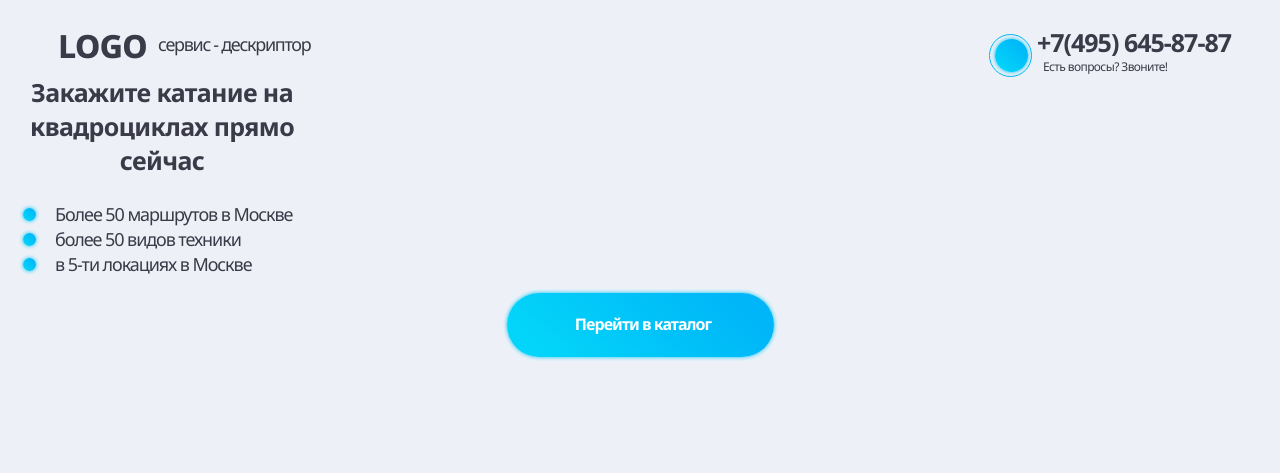
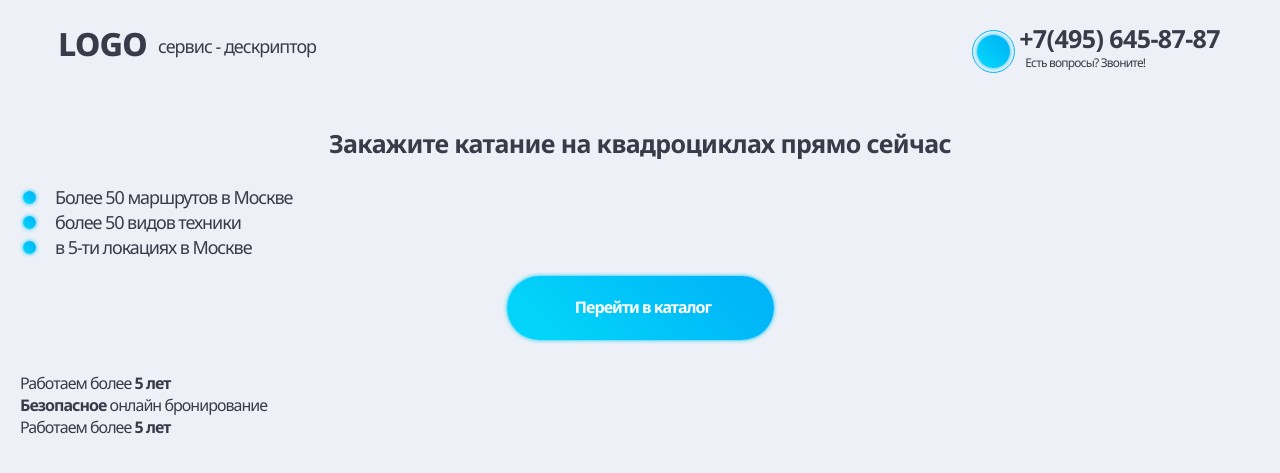
Before and after one commit to flaberfl/django_atv, a Django app: page / in a window 1280 px wide. Shown: the top 473 px of the page. Run offline with Django 3.2, Linux system fonts and the light colour scheme.

Commit message:
next work

```diff
--- a/src/proj/static/proj/atv-rental2.ru/scss/_libs.scss
+++ b/src/proj/static/proj/atv-rental2.ru/scss/_libs.scss
@@ -39,7 +39,8 @@ main {
  * `article` contexts in Chrome, Firefox, and Safari.
  */
 
-h1 {
+h1,
+p {
   margin: 0;
   padding: 0;
 }
--- a/src/proj/static/proj/atv-rental2.ru/scss/style.scss
+++ b/src/proj/static/proj/atv-rental2.ru/scss/style.scss
@@ -45,7 +45,7 @@ body {
         font-weight: 400;
         margin-top: 10px;
         font-size: 18px;
-        letter-spacing: -1.3px;
+        letter-spacing: -1px;
         width: 170px;
     }
 
@@ -88,13 +88,13 @@ body {
         font-size: 25px;
         font-weight: 800;
         line-height: 34px;
-        letter-spacing: -1px;
+        letter-spacing: -0.6px;
     }
 
     &__phone-subtitle {
         font-size: 12px;
         line-height: 16px;
-        letter-spacing: -0.6px;
+        letter-spacing: -0.8px;
         padding-left: 6px;
         margin: 0;
     }
@@ -104,7 +104,7 @@ body {
         font-weight: 800;
         line-height: 34px;
         letter-spacing: -0.025em;
-        width: 284px;
+        // width: 284px;
         margin-bottom: 25px;
     }
 
@@ -114,25 +114,12 @@ body {
     }
 
     &__button {
-        outline: none;
-        display: inline-block;
-        padding: 20px 26px 22px 32px;
-        color: #fff;
-        width: 267px;
-        height: 64px;
         text-align: center;
-        font-size: 16px;
-        line-height: 22px;
-        font-weight: 700;
-        letter-spacing: -0.06em;
-
-        background: linear-gradient(223.45deg, #00B6F8 15.38%, #03D4F9 86.59%);
-        box-shadow: 0px 0px 4px #01C4F8;
-        border-radius: 36px;
     }
 
     &__text-wrap {
-        text-align: center;
+        display: flex;
+        justify-content: center;
     }
 }
 
@@ -157,10 +144,36 @@ body {
             box-shadow: 0px 0px 4px #01C4F8;
         }
     }
+
+    &__bottom {
+        margin-top: 32px;
+
+        &-item {
+            font-size: 16px;
+            line-height: 22px;
+            font-weight: 400;
+            letter-spacing: -0.06em;
+        }
+    }
 }
 
-.main__button {
+
+
+.button {
+    display: inline-block;
+    padding: 20px 26px 22px 32px;
+    color: #fff;
+    width: 267px;
+    height: 64px;
     text-align: center;
+    font-size: 16px;
+    line-height: 22px;
+    font-weight: 700;
+    letter-spacing: -0.06em;
+
+    background: linear-gradient(223.45deg, #00B6F8 15.38%, #03D4F9 86.59%);
+    box-shadow: 0px 0px 4px #01C4F8;
+    border-radius: 36px;
 }
 
 .menu {
@@ -271,10 +284,10 @@ body {
 
     .header {
         &__top-inner {
-            padding: 0 29px 0 40px;
+            padding: 0 40px 0 40px;
+            align-items: center;
             // display: flex;
             // justify-content: space-around;
-
         }
 
         &__logo {
@@ -282,9 +295,17 @@ body {
             align-items: center;
         }
 
+        &__descr-text {
+            margin-top: 0;
+        }
+
         &__info {
             visibility: visible;
-            margin-top: 25px;
+            margin-top: 21px;
+        }
+
+        &__content {
+            margin-top: 55px;
         }
     }
 
@@ -297,11 +318,11 @@ body {
     }
 }
 
-@media (min-width: 1360px) {
-    .container {
-        margin: 0 auto;
-    }
-}
+// @media (min-width: 1360px) {
+//     .container {
+//         margin: 0 auto;
+//     }
+// }
 
 // .logo {
 //     &__img {
--- a/src/proj/static/proj/site1.ru/css/style.css
+++ b/src/proj/static/proj/site1.ru/css/style.css
@@ -1229,8 +1229,7 @@ body {
   .header__content {
     display: -ms-grid;
     display: grid;
-        grid-template-areas: "h_slider h_text"
- "h_slider h_botton";
+        grid-template-areas: "h_slider h_text" "h_slider h_botton";
     -ms-grid-columns: 50% 50%;
         grid-template-columns: 50% 50%;
     -ms-grid-rows: 1fr 1fr;
@@ -1370,8 +1369,7 @@ body {
   .footer__content {
     display: -ms-grid;
     display: grid;
-        grid-template-areas: "service-info contacts"
- "documents contacts";
+        grid-template-areas: "service-info contacts" "documents contacts";
     -ms-grid-columns: 40% 300px;
         grid-template-columns: 40% 300px;
     -ms-grid-rows: 1fr auto;
--- a/src/proj/templates/proj/atv-rental2.ru/block/header_index.html
+++ b/src/proj/templates/proj/atv-rental2.ru/block/header_index.html
@@ -63,9 +63,14 @@
                     <div class="advantages__item">в 5-ти локациях в Москве</div>
                 </div>
 
-                <div class="main__button">
-                    <a href="#catalog" class="header__button">Перейти в каталог</a>
+                <div class="header__button header__button-desktop">
+                    <a class="button" href="#catalog">Перейти в каталог</a>
+                </div>
 
+                <div class="advantages__bottom">
+                    <p class="advantages__bottom-item">Работаем более <b>5 лет</b> </p>
+                    <p class="advantages__bottom-item"><b>Безопасное</b> онлайн бронирование </p>
+                    <p class="advantages__bottom-item">Работаем более <b>5 лет</p>
                 </div>
 
             </div>
```
Also changed, not shown: src/proj/static/proj/atv-rental2.ru/css/style.css (+53 -32 lines), src/proj/static/proj/atv-rental2.ru/css/style.min.css, src/proj/static/proj/site1.ru/css/style.min.css.
